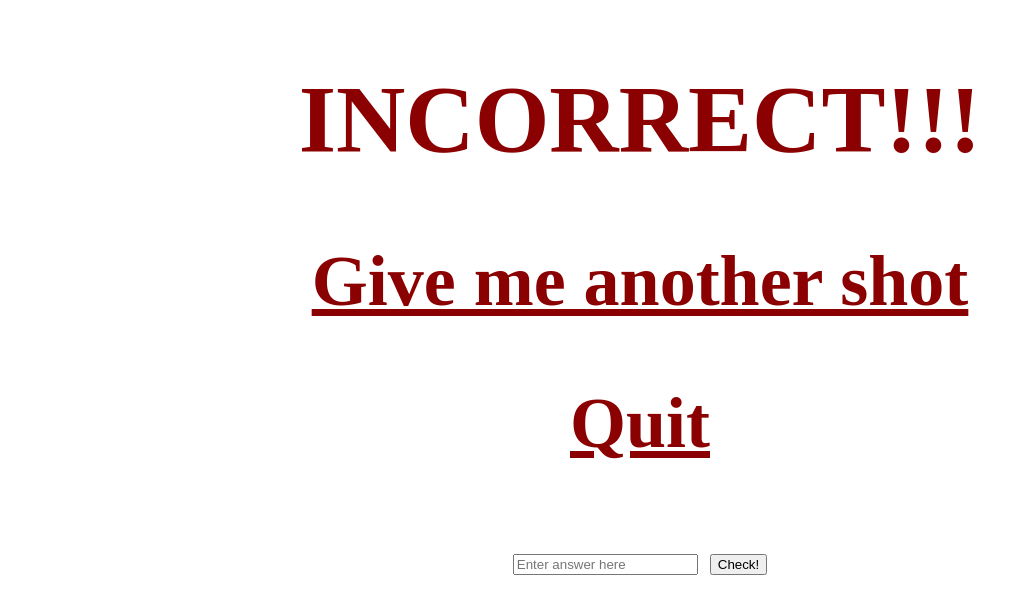
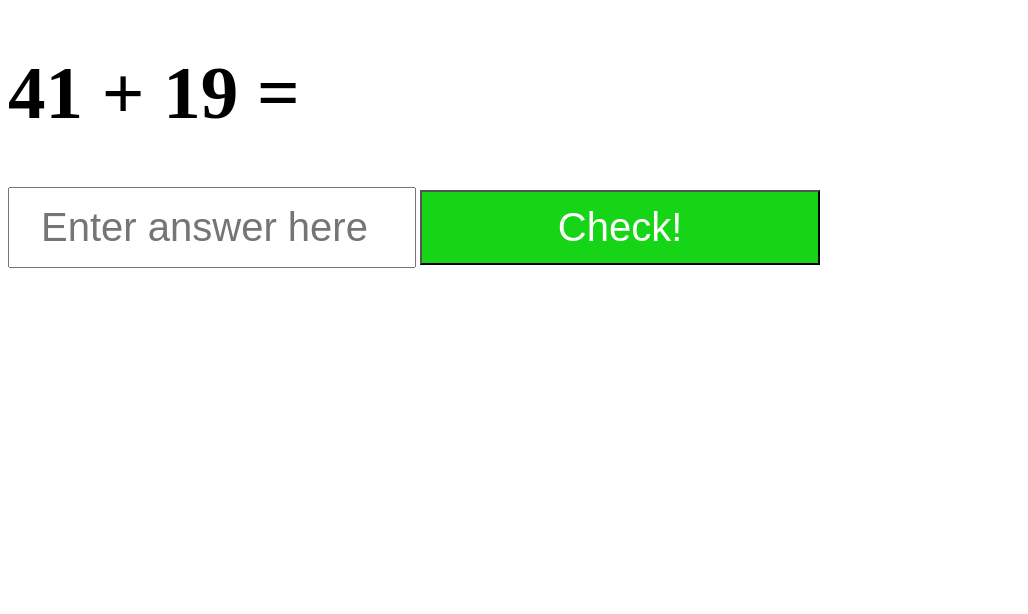
Before and after one commit to BekhruzSNiyazov/Train-your-math, a Flask app: page /index.html/index.html in a window 1280 px wide. Shown: the top 614 px of the page, without its empty margins (0-1028 px from the left). Run offline with Flask 2, Linux system fonts and the light colour scheme.

Commit message:
Update index.html

```diff
--- a/templates/index.html
+++ b/templates/index.html
@@ -1,21 +1,28 @@
 <!DOCTYPE html>
 <html>
     <head>
-        <title>Incorrect!</title>
         <style>
-            html {
-                color: darkred;
+            h1 {
+                font-size: 75px;
+            }
+            .ans {
+                height: 75px;
+                width: 400px;
+                font-size: 40px;
+            }
+            ::placeholder {
+                font-size: 40px;
                 text-align: center;
-                font-size: 300%;
+                opacity: 1;
             }
-            a {
-                color: darkred;
+            button {
+                background-color: rgb(22, 212, 22);
+                color: white;
             }
         </style>
+        <title>Train your math</title>
     </head>
     <body>
-        <h1>INCORRECT!!!</h1>
-        <a href="https://bekhruz-train-your-math.herokuapp.com/index.html"><h2>Give me another shot</h2></a>
-        <a href="quit.html"><h2>Quit</h2></a>
+        <h1>{{x}} + {{y}} =</h1>
     </body>
 </html>
```
